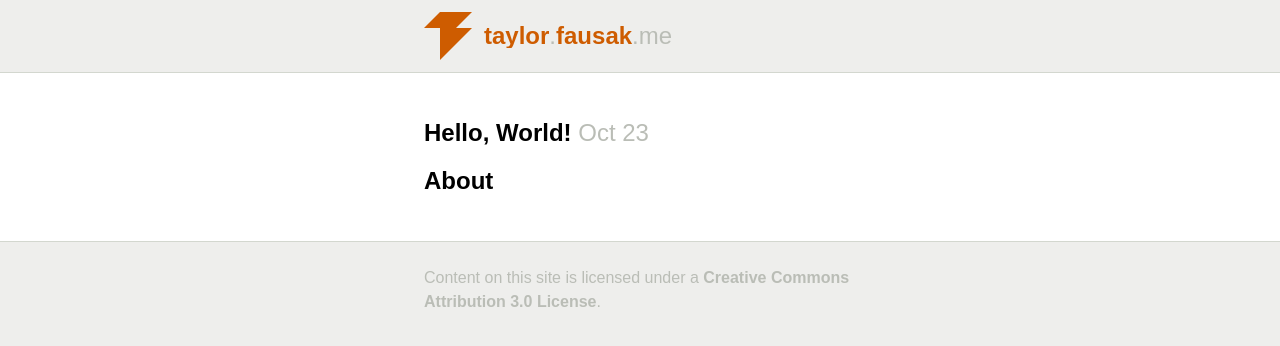
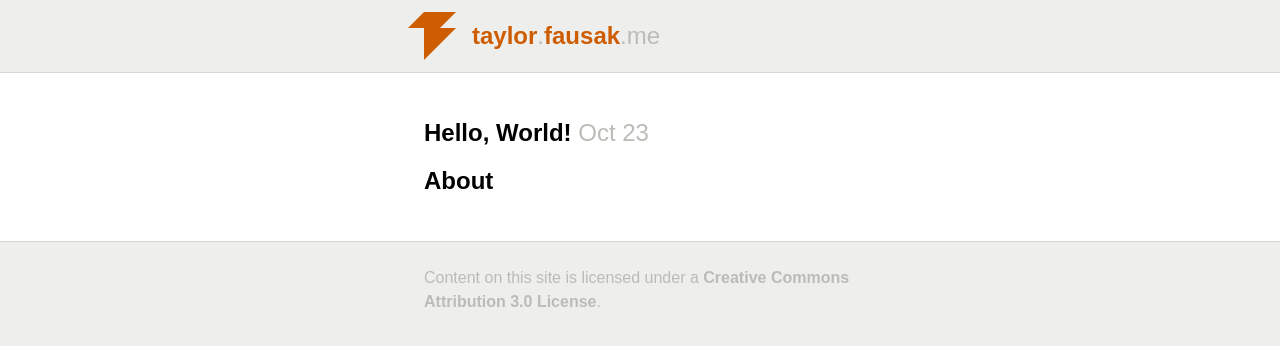
Before and after one commit to tfausak/tfausak.github.io, a Jekyll site: the page built from index.html, in a window 1280 px wide. Shown: the top 346 px of the page. Built offline with Jekyll 4.4.1, drawn with Linux system fonts in a browser that asks for light colours.

Commit message:
Slight tweak to stylesheet.

```diff
--- a/static/styles/main.css
+++ b/static/styles/main.css
@@ -119,11 +119,8 @@
 #masthead {
     color: #babdb6;
     margin: 0;
-    overflow: hidden;
-    text-indent: 2.5em;
-    text-overflow: ellipsis;
+    text-indent: 2em;
     text-transform: lowercase;
-    white-space: nowrap;
 }
 #masthead a {
     color: inherit;
@@ -136,7 +133,7 @@
     display: block;
     font-size: 0.6667em;
     height: 3em;
-    left: 1.5em;
+    left: 0.5em;
     margin-top: -1.5em;
     position: absolute;
     top: 50%;
```
